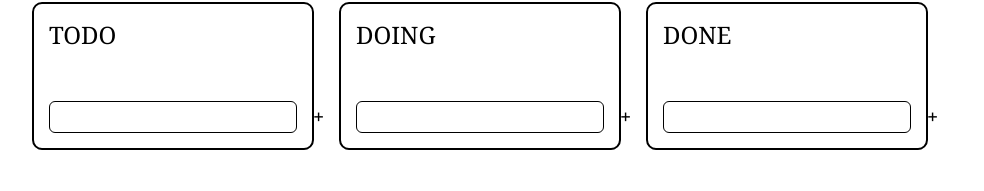
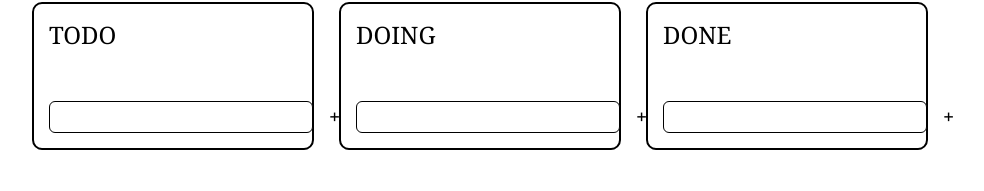
Before and after one commit to nomnomnonono/react-trello-clone, a React (Vite) app: page / in a window 1280 px wide. Shown: the part 106-297 px from the top of the page, without its empty margins (160-1144 px from the left). Built offline with nearby package versions, Linux system fonts and the light colour scheme.

Commit message:
fold text when text is long

```diff
--- a/src/App.tsx
+++ b/src/App.tsx
@@ -1,22 +1,25 @@
 import "./App.css";
 import { useState } from "react";
-import { DndContext } from "@dnd-kit/core";
+import { DndContext, DragOverEvent, DragEndEvent } from "@dnd-kit/core";
 
 import Droppable from "./Droppable.tsx";
 
 const App = () => {
   const [isDropped, setIsDropped] = useState(false);
 
-  function handleDragEnd(event) {
-    if (event.over && event.over.id === "droppable") {
-      setIsDropped(!isDropped);
-    }
-  }
+  const handleDragEnd = (event: DragEndEvent) => {
+    console.log(event);
+    setIsDropped(!isDropped);
+  };
+
+  const handleDragOver = (event: DragOverEvent) => {
+    console.log(event);
+  };
 
   return (
     <>
       <h1 className="text-left text-3xl pt-10 pl-5">Trello Clone App</h1>
-      <DndContext onDragEnd={handleDragEnd} onDragStart={handleDragEnd}>
+      <DndContext onDragOver={handleDragOver} onDragEnd={handleDragEnd}>
         <div className="mt-8 flex justify-between">
           <Droppable id="todo" title="TODO" />
           <Droppable id="doing" title="DOING" />
--- a/src/Draggable.tsx
+++ b/src/Draggable.tsx
@@ -19,7 +19,9 @@ const Draggable = (props: DraggableProps) => {
     border: "1px solid gray",
     boxShadow: "0 0 2px 0 black",
     borderRadius: "5px",
-    padding: "7px 10px",
+    padding: "10px",
+    inlineSize: "100%",
+    overflowWrap: "break-word",
   };
 
   return (
--- a/src/Droppable.tsx
+++ b/src/Droppable.tsx
@@ -43,8 +43,7 @@ const Droppable = (props: DroppableProps) => {
     border: "2px solid black",
     padding: "15px",
     borderRadius: "10px",
-    opacity: isOver ? 0.7 : 1,
-    textWrap: "balance",
+    opacity: isOver ? 0.5 : 1,
   };
 
   return (
@@ -63,7 +62,7 @@ const Droppable = (props: DroppableProps) => {
           value={task}
           onChange={handleChange}
           ref={inputRef}
-          className="border border-black rounded-md flex-1"
+          className="border border-black rounded-md flex-1 px-2"
         />
         <button className="text-xl font-bold px-2 py-0.5 ml-2">+</button>
       </form>
```
